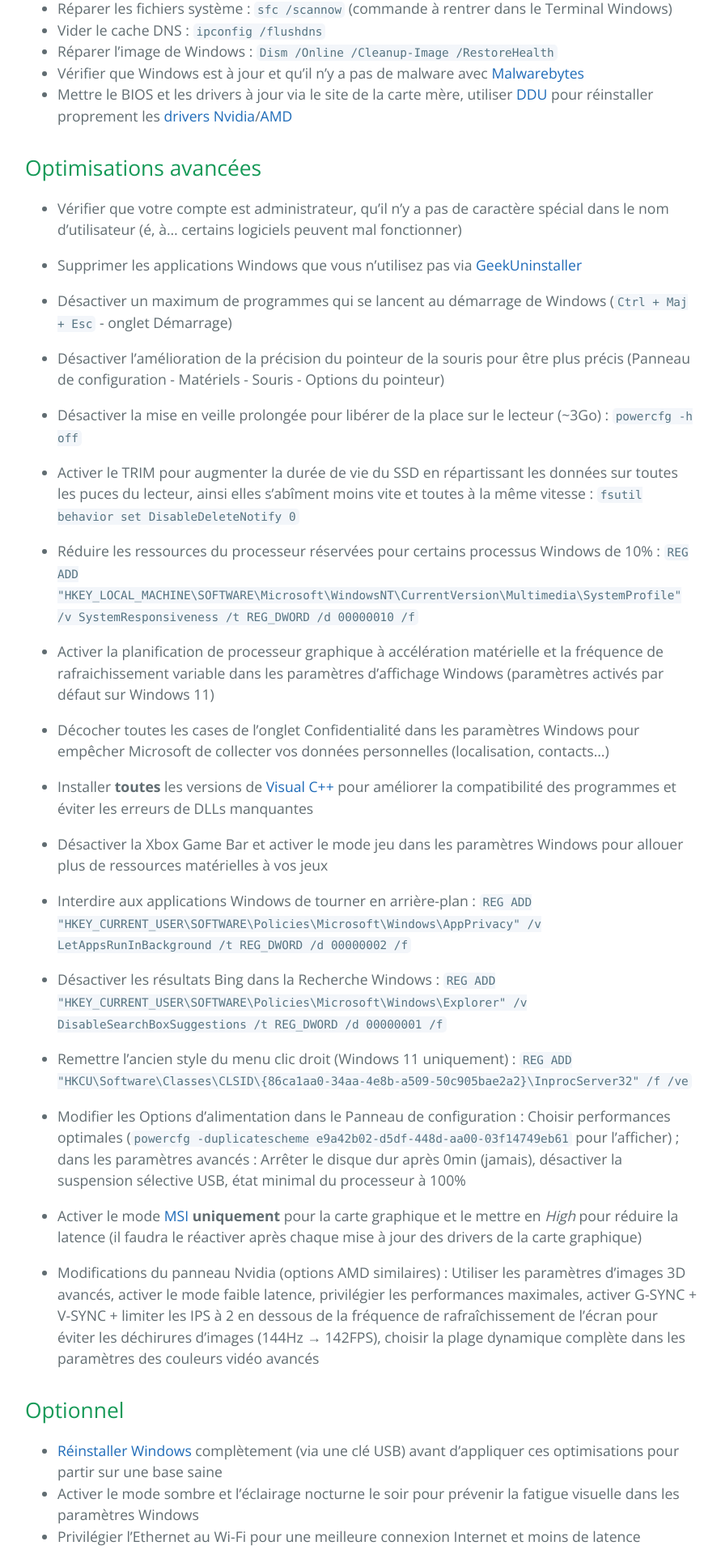
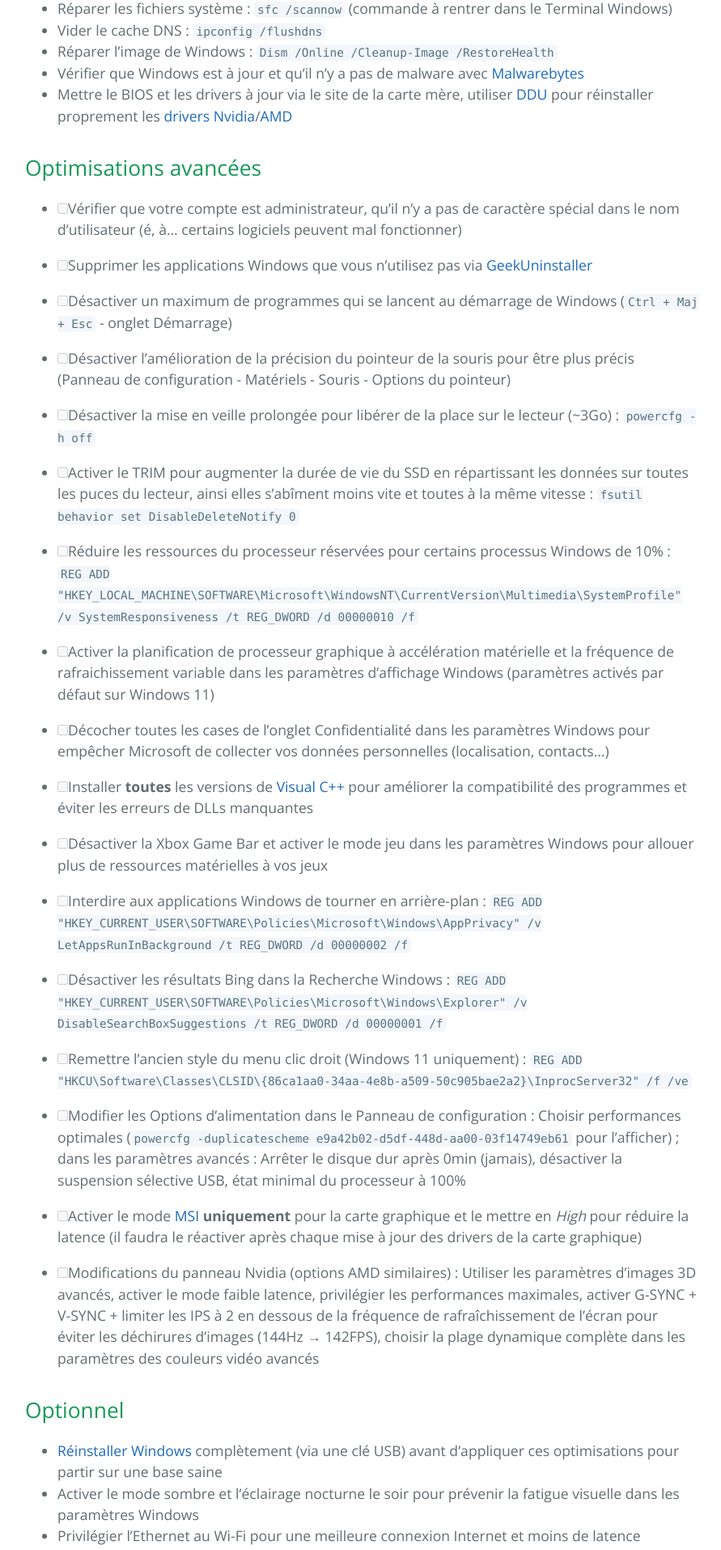
Before and after one commit to PouletEnSlip/pouletenslip.github.io, a Jekyll site: the page built from pages/opti.md, in a window 1280 px wide. Shown: the part 734-2648 px from the top of the page at 81% size, without its empty margins (193-1084 px from the left). Built offline with Jekyll 4.4.1, drawn with Linux system fonts in a browser that asks for light colours; comment, search, counter and statistics services are not loaded; our own code applies the rules of GitHub Pages for plain Markdown files.

Commit message:
Update opti.md

```diff
--- a/pages/opti.md
+++ b/pages/opti.md
@@ -18,40 +18,40 @@ Voici des optimisations simples et saines pour un PC sous Windows 10/11. Ces man
 
 ## Optimisations avancées
 
-* Vérifier que votre compte est administrateur, qu’il n’y a pas de caractère spécial dans le nom d’utilisateur (é, à... certains logiciels peuvent mal fonctionner)
+- [ ] Vérifier que votre compte est administrateur, qu’il n’y a pas de caractère spécial dans le nom d’utilisateur (é, à... certains logiciels peuvent mal fonctionner)
 
-* Supprimer les applications Windows que vous n’utilisez pas via [GeekUninstaller](https://geekuninstaller.com/download)
+- [ ] Supprimer les applications Windows que vous n’utilisez pas via [GeekUninstaller](https://geekuninstaller.com/download)
 
-* Désactiver un maximum de programmes qui se lancent au démarrage de Windows (`Ctrl + Maj + Esc` - onglet Démarrage)
+- [ ] Désactiver un maximum de programmes qui se lancent au démarrage de Windows (`Ctrl + Maj + Esc` - onglet Démarrage)
 
-* Désactiver l’amélioration de la précision du pointeur de la souris pour être plus précis (Panneau de configuration - Matériels - Souris - Options du pointeur)
+- [ ] Désactiver l’amélioration de la précision du pointeur de la souris pour être plus précis (Panneau de configuration - Matériels - Souris - Options du pointeur)
 
-* Désactiver la mise en veille prolongée pour libérer de la place sur le lecteur (~3Go) : `powercfg -h off`
+- [ ] Désactiver la mise en veille prolongée pour libérer de la place sur le lecteur (~3Go) : `powercfg -h off`
 
-* Activer le TRIM pour augmenter la durée de vie du SSD en répartissant les données sur toutes les puces du lecteur, ainsi elles s’abîment moins vite et toutes à la même vitesse : `fsutil behavior set DisableDeleteNotify 0`
+- [ ] Activer le TRIM pour augmenter la durée de vie du SSD en répartissant les données sur toutes les puces du lecteur, ainsi elles s’abîment moins vite et toutes à la même vitesse : `fsutil behavior set DisableDeleteNotify 0`
 
-* Réduire les ressources du processeur réservées pour certains processus Windows de 10% : `REG ADD "HKEY_LOCAL_MACHINE\SOFTWARE\Microsoft\WindowsNT\CurrentVersion\Multimedia\SystemProfile" /v SystemResponsiveness /t REG_DWORD /d 00000010 /f`
+- [ ] Réduire les ressources du processeur réservées pour certains processus Windows de 10% : `REG ADD "HKEY_LOCAL_MACHINE\SOFTWARE\Microsoft\WindowsNT\CurrentVersion\Multimedia\SystemProfile" /v SystemResponsiveness /t REG_DWORD /d 00000010 /f`
 
-* Activer la planification de processeur graphique à accélération matérielle et la fréquence de rafraichissement variable dans les paramètres d’affichage Windows (paramètres activés par défaut sur Windows 11)
+- [ ] Activer la planification de processeur graphique à accélération matérielle et la fréquence de rafraichissement variable dans les paramètres d’affichage Windows (paramètres activés par défaut sur Windows 11)
 
-* Décocher toutes les cases de l’onglet Confidentialité dans les paramètres Windows pour empêcher Microsoft de collecter vos données personnelles (localisation, contacts...)
+- [ ] Décocher toutes les cases de l’onglet Confidentialité dans les paramètres Windows pour empêcher Microsoft de collecter vos données personnelles (localisation, contacts...)
 
-* Installer **toutes** les versions de [Visual C++](https://www.techpowerup.com/download/visual-c-redistributable-runtime-package-all-in-one/) pour améliorer la compatibilité des programmes et éviter les erreurs de DLLs manquantes
+- [ ] Installer **toutes** les versions de [Visual C++](https://www.techpowerup.com/download/visual-c-redistributable-runtime-package-all-in-one/) pour améliorer la compatibilité des programmes et éviter les erreurs de DLLs manquantes
 
-* Désactiver la Xbox Game Bar et activer le mode jeu dans les paramètres Windows pour allouer plus de ressources matérielles à vos jeux
+- [ ] Désactiver la Xbox Game Bar et activer le mode jeu dans les paramètres Windows pour allouer plus de ressources matérielles à vos jeux
 
-* Interdire aux applications Windows de tourner en arrière-plan : `REG ADD "HKEY_CURRENT_USER\SOFTWARE\Policies\Microsoft\Windows\AppPrivacy" /v LetAppsRunInBackground /t REG_DWORD /d 00000002 /f`
+- [ ] Interdire aux applications Windows de tourner en arrière-plan : `REG ADD "HKEY_CURRENT_USER\SOFTWARE\Policies\Microsoft\Windows\AppPrivacy" /v LetAppsRunInBackground /t REG_DWORD /d 00000002 /f`
 
-* Désactiver les résultats Bing dans la Recherche Windows : `REG ADD "HKEY_CURRENT_USER\SOFTWARE\Policies\Microsoft\Windows\Explorer" /v DisableSearchBoxSuggestions /t REG_DWORD /d 00000001 /f`
+- [ ] Désactiver les résultats Bing dans la Recherche Windows : `REG ADD "HKEY_CURRENT_USER\SOFTWARE\Policies\Microsoft\Windows\Explorer" /v DisableSearchBoxSuggestions /t REG_DWORD /d 00000001 /f`
 
-* Remettre l'ancien style du menu clic droit (Windows 11 uniquement) : `REG ADD "HKCU\Software\Classes\CLSID\{86ca1aa0-34aa-4e8b-a509-50c905bae2a2}\InprocServer32" /f /ve`
+- [ ] Remettre l'ancien style du menu clic droit (Windows 11 uniquement) : `REG ADD "HKCU\Software\Classes\CLSID\{86ca1aa0-34aa-4e8b-a509-50c905bae2a2}\InprocServer32" /f /ve`
 
-* Modifier les Options d’alimentation dans le Panneau de configuration : Choisir performances optimales (`powercfg -duplicatescheme
+- [ ] Modifier les Options d’alimentation dans le Panneau de configuration : Choisir performances optimales (`powercfg -duplicatescheme
 e9a42b02-d5df-448d-aa00-03f14749eb61` pour l’afficher) ; dans les paramètres avancés : Arrêter le disque dur après 0min (jamais), désactiver la suspension sélective USB, état minimal du processeur à 100%
 
-* Activer le mode [MSI](https://www.mediafire.com/file/ewpy1p0rr132thk/MSI_util_v3.zip/file) **uniquement** pour la carte graphique et le mettre en *High* pour réduire la latence (il faudra le réactiver après chaque mise à jour des drivers de la carte graphique)
+- [ ] Activer le mode [MSI](https://www.mediafire.com/file/ewpy1p0rr132thk/MSI_util_v3.zip/file) **uniquement** pour la carte graphique et le mettre en *High* pour réduire la latence (il faudra le réactiver après chaque mise à jour des drivers de la carte graphique)
 
-* Modifications du panneau Nvidia (options AMD similaires) : Utiliser les paramètres d’images 3D avancés, activer le mode faible latence, privilégier les performances maximales, activer G-SYNC + V-SYNC + limiter les IPS à 2 en dessous de la fréquence de rafraîchissement de l’écran pour éviter les déchirures d’images (144Hz → 142FPS), choisir la plage dynamique complète dans les paramètres des couleurs vidéo avancés
+- [ ] Modifications du panneau Nvidia (options AMD similaires) : Utiliser les paramètres d’images 3D avancés, activer le mode faible latence, privilégier les performances maximales, activer G-SYNC + V-SYNC + limiter les IPS à 2 en dessous de la fréquence de rafraîchissement de l’écran pour éviter les déchirures d’images (144Hz → 142FPS), choisir la plage dynamique complète dans les paramètres des couleurs vidéo avancés
 
 ## Optionnel
 
```
